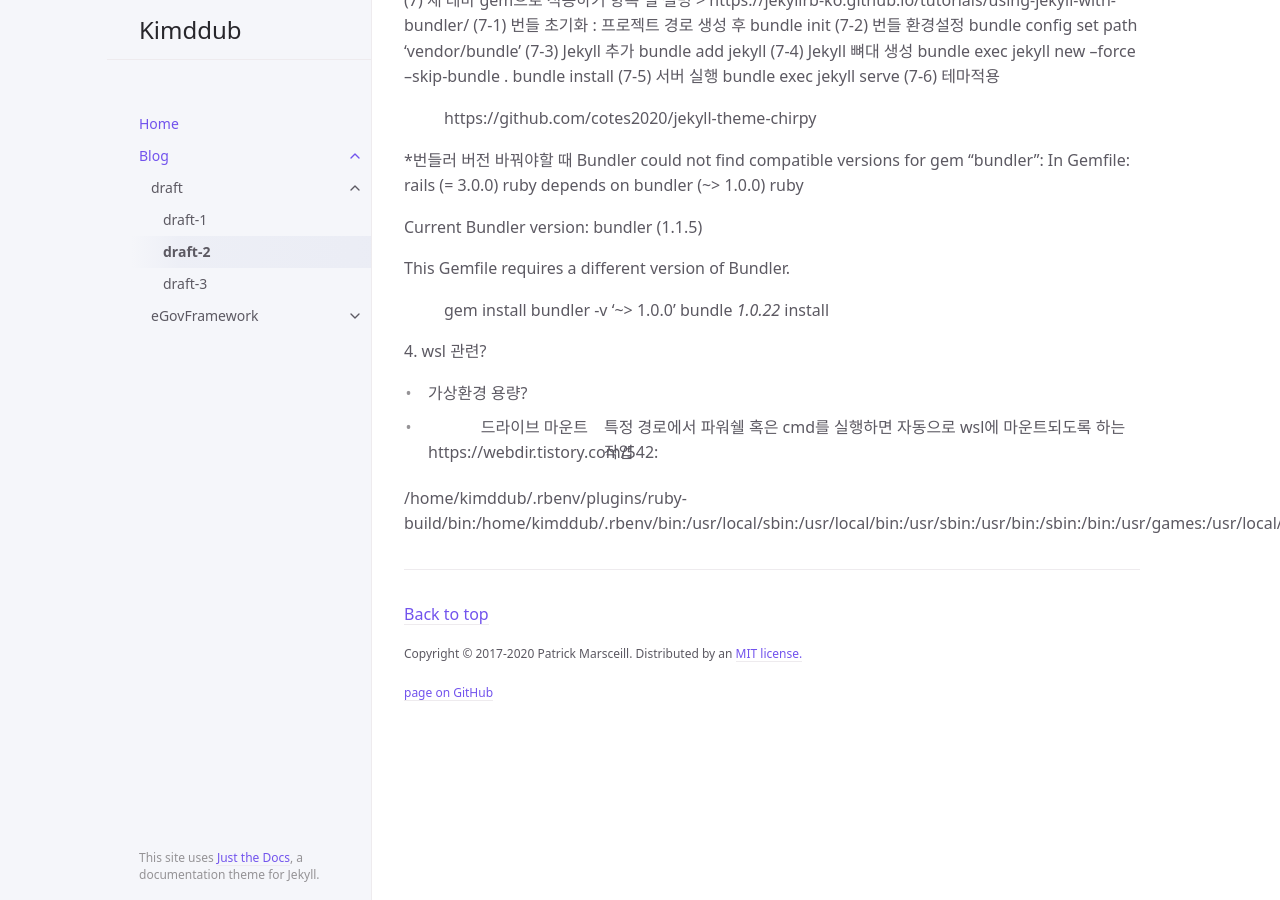
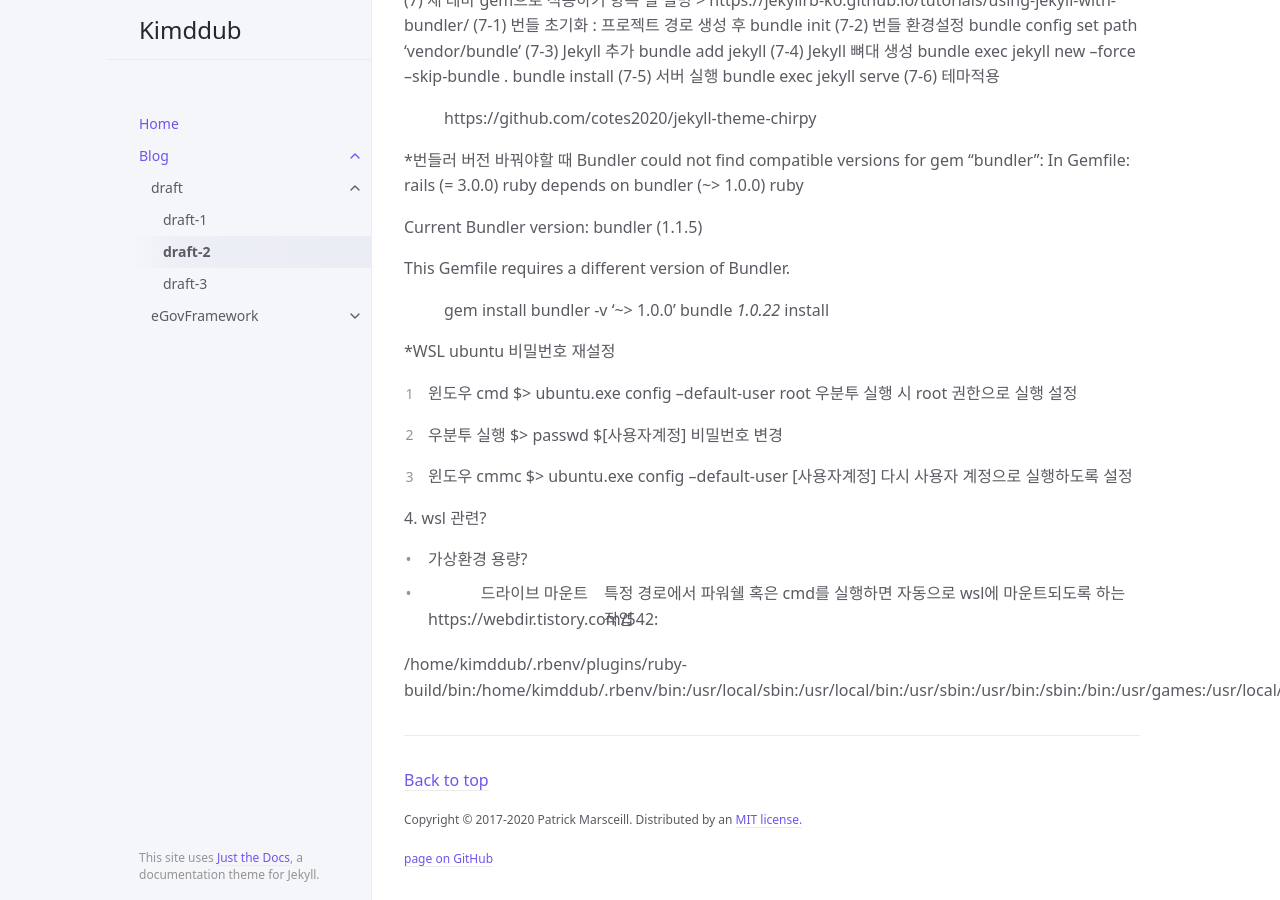
Before and after one commit to kimddub/kimddub.github.io, a Jekyll site: the page built from docs/blog/draft/20210100-draft.md, in a window 1280 px wide and 900 px high, scrolled down 2458 px. Built offline with Jekyll 4.4.1, drawn with Linux system fonts in a browser that asks for light colours.

Commit message:
write draft 2021-02-26

```diff
--- a/docs/blog/draft/20210100-draft.md
+++ b/docs/blog/draft/20210100-draft.md
@@ -155,6 +155,19 @@ This Gemfile requires a different version of Bundler.
 > bundle _1.0.22_ install
 
 
+*WSL ubuntu 비밀번호 재설정
+1. 윈도우 cmd
+	$> ubuntu.exe config --default-user root
+	우분투 실행 시 root 권한으로 실행 설정
+
+2. 우분투 실행
+	$> passwd $[사용자계정]
+	비밀번호 변경
+
+3. 윈도우 cmmc
+	$> ubuntu.exe config --default-user [사용자계정]
+	다시 사용자 계정으로 실행하도록 설정
+
 4.
 wsl 관련?
 - 가상환경 용량?
```
Also changed, not shown: docs/blog/draft/20210226-draft copy.md (+9 -0 lines).
